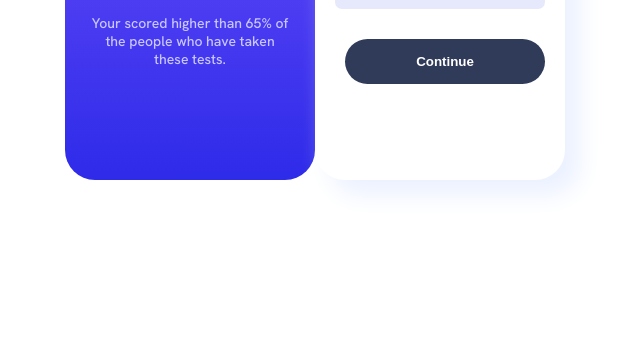
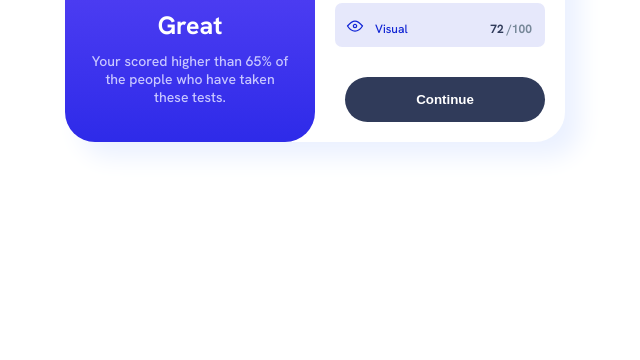
Before and after one commit to doolyawit/results-summary-component, a plain HTML site: page index.html in a window 1280 px wide. Shown: the part 440-800 px from the top of the page, without its empty margins (325-965 px from the left). Drawn offline with Linux system fonts and the light colour scheme; a script that the page names is missing.

Commit message:
fix from mentor

```diff
--- a/index.css
+++ b/index.css
@@ -6,30 +6,29 @@ body {
   margin: 0;
   padding: 0;
   background-color: hsl(0, 0%, 100%);
-}
-.container {
   height: 100vh;
-  width: 500px;
   display: flex;
   justify-content: center;
   align-items: center;
-  margin: 0 auto;
+}
+.container {
+  width: 500px;
+  display: flex;
+  background-color: hsl(0, 0%, 100%);
+  /*the shadow will visually unite the elements*/
+  box-shadow: 15px 15px 25px hsl(221, 100%, 96%);
+  border-radius: 30px;
 }
 
 .result-container {
   background: linear-gradient(hsl(252, 100%, 67%), hsl(241, 81%, 54%));
   width: 50%;
-  height: 55%;
   border-radius: 30px;
 }
 .summary-container {
-  background-color: brown;
   font-size: 12px;
   width: 50%;
-  height: 55%;
   border-radius: 30px;
-  background-color: hsl(0, 0%, 100%);
-  box-shadow: 15px 15px 25px hsl(221, 100%, 96%);
 }
 .attribution {
   font-size: 11px;
```
